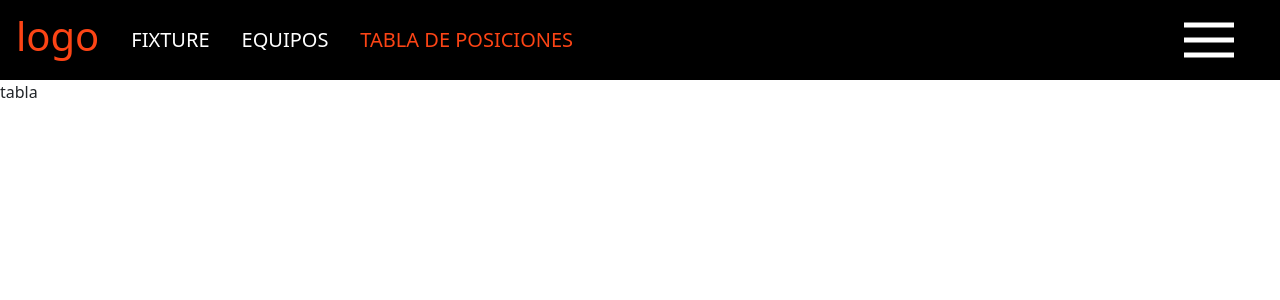
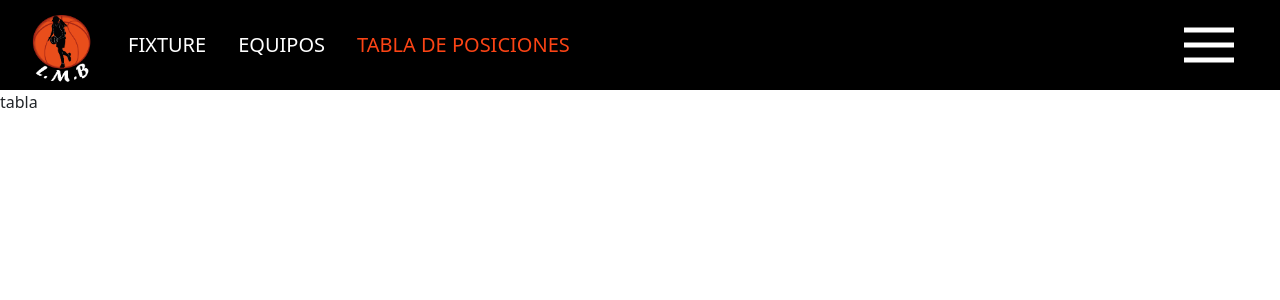
Before and after one commit to JeveSoft/BasquetFrontend, a React (Create React App) app: page /tabla in a window 1280 px wide. Shown: the top 300 px of the page. Built offline with nearby package versions, Linux system fonts and the light colour scheme.

Commit message:
Enlace Base de datos

```diff
--- a/package.json
+++ b/package.json
@@ -12,6 +12,7 @@
     "@testing-library/jest-dom": "^5.16.5",
     "@testing-library/react": "^13.4.0",
     "@testing-library/user-event": "^13.5.0",
+    "axios": "^1.1.3",
     "bootstrap": "^5.2.1",
     "material-table": "^2.0.3",
     "react": "^18.2.0",
--- a/src/App.jsx
+++ b/src/App.jsx
@@ -9,6 +9,7 @@ import Tabla from "./component/Tabla"
 import IniciarSesion from "./component/IniciarSesion"
 import Registro from "./component/Registro";
 import Administrador from "./component/Administrador";
+import Delegado from "./component/Delegado";
 
 export function App() {
     return (
@@ -21,6 +22,7 @@ export function App() {
                 <Route path='/iniciarSesion' component={IniciarSesion}/>
                 <Route path='/registro' component={Registro}/>
                 <Route path='/administrador' component={Administrador}/>
+                <Route path='/delegado' component={Delegado}/>
             </Switch>
         </Router>
 
--- /dev/null
+++ b/src/component/Delegado.jsx
@@ -0,0 +1,7 @@
+import React from 'react'
+
+export default function Delegado() {
+  return (
+    <div>Delegado</div>
+  )
+}
--- a/src/component/Equipo.jsx
+++ b/src/component/Equipo.jsx
@@ -1,5 +1,5 @@
 import React, { useState } from 'react'
-import { Nav, NavLink, NavMenu, NavBtn, NavBtnLink } from './Nav'
+import { Nav, NavLink, NavMenu, NavBtn, NavBtnLink, ImagenLogo } from './Nav'
 import IniciarSesion from './IniciarSesion';
 
 export default function Equipo() {
@@ -9,7 +9,7 @@ export default function Equipo() {
     <>
       <Nav>
         <NavLink to="/">
-          <h1>logo</h1>
+        <ImagenLogo src={require('../Imagenes/LogoBlanco.png')} />
         </NavLink>
         <NavMenu>
           <NavLink to='/fixture' activeStyle>
--- a/src/component/EstiloRegistro.jsx
+++ b/src/component/EstiloRegistro.jsx
@@ -3,7 +3,7 @@ import { FontAwesomeIcon } from '@fortawesome/react-fontawesome'
 
 export const Nav = styled.nav`
     background: #000;
-    height:80px;
+    height:82px;
     width: 100vw;
     display:flex;
     justify-content:flex-start;;
@@ -32,7 +32,7 @@ export const CategoryPago = styled.div`
 `
 export const GlobalStyles = styled.div`
     display: flex;
-    height: 87.8vh;
+    height: 87.5vh;
     width: 100vw;
     justify-content: center;
     align-items: center;
@@ -201,6 +201,7 @@ export const BotonNavegacion = styled.button`
     cursor: pointer;
     font-size: 20px;
     background: transparent;
+    margin-left: 9px;
     &.active{
         color: #fc4415;
     }
@@ -266,3 +267,11 @@ export const SelectNacionalidad = styled.select`
         box-shadow: 3px 0px 30px rgba(163,163,163,0.4);
     }
 `
+export const ImagenLogo = styled.img`
+    position: relative;
+    height: 100px;
+    width: 80px;
+    left: 0.8%;
+    top: 10px;
+    cursor: pointer;
+`
--- a/src/component/Fixture.jsx
+++ b/src/component/Fixture.jsx
@@ -1,6 +1,7 @@
 import React, { useState } from 'react'
 import { Nav, NavLink, NavMenu, NavBtn, NavBtnLink } from './Nav'
 import IniciarSesion from './IniciarSesion';
+import { ImagenLogo } from './Inicio';
 export default function Fixture() {
   const [modal, setModal] = useState(false)
   document.title = "Fixture"
@@ -8,7 +9,7 @@ export default function Fixture() {
     <>
       <Nav>
         <NavLink to="/">
-          <h1>logo</h1>
+        <ImagenLogo src={require('../Imagenes/LogoBlanco.png')} />
         </NavLink>
         <NavMenu>
           <NavLink to='/fixture' activeStyle>
--- a/src/component/Inicio.jsx
+++ b/src/component/Inicio.jsx
@@ -64,6 +64,14 @@ export const NavBtnLink = styled.button`
     text-decoration:none;
     background: none;
 `
+export const ImagenLogo = styled.img`
+    position: relative;
+    height: 100px;
+    width: 80px;
+    left: 4%;
+    top: 20px;
+    cursor: pointer;
+`
 export default function Inicio() {
   const [imageIndex, setImageIndex] = useState(0)
   const imagenes = ["1.jpg", "2.jpg", "3.jpg"]
@@ -99,7 +107,7 @@ export default function Inicio() {
     <>
       <Nav>
         <NavLink to="/">
-          <h1>logo</h1>
+         <ImagenLogo src={require('../Imagenes/Logo.png')} />
         </NavLink>
         <NavMenu>
           <NavLink to='/fixture' activeStyle>
--- a/src/component/Nav.jsx
+++ b/src/component/Nav.jsx
@@ -3,7 +3,7 @@ import { NavLink as Link } from 'react-router-dom';
 
 export const Nav = styled.nav`
     background: #000;
-    height:80px;
+    height:90px;
     width: 100vw;
     display:flex;
     justify-content:flex-start;;
@@ -76,3 +76,11 @@ export const Boton = styled.button`
 
     }
 `
+export const ImagenLogo = styled.img`
+    position: relative;
+    height: 100px;
+    width: 80px;
+    left: 4%;
+    top: 20px;
+    cursor: pointer;
+`
--- a/src/component/Registro.jsx
+++ b/src/component/Registro.jsx
@@ -4,7 +4,7 @@ import { faChevronRight, faChevronLeft, faCircleCheck, faCircleXmark } from '@fo
 import { useState } from 'react'
 import toast, { Toaster } from 'react-hot-toast';
 import { useHistory } from 'react-router-dom'
-import { SelectNacionalidad, NavBoton1, LabelFile, InputFile, ContenedorBotones, CategoryPago, DetalleUsuarioPago, ImagenPago, NavMenu, BotonNavegacion, Nav, GlobalStyles, ContenedorRegistro, Titulo, DetalleUsuario, BoxCampo, TextBox, InputBox, Category, Label, Radio, NavBoton, IconoValidacion } from './EstiloRegistro'
+import { SelectNacionalidad, NavBoton1, LabelFile, InputFile, ContenedorBotones, CategoryPago, DetalleUsuarioPago, ImagenPago, NavMenu, BotonNavegacion, Nav, GlobalStyles, ContenedorRegistro, Titulo, DetalleUsuario, BoxCampo, TextBox, InputBox, Category, Label, Radio, NavBoton, IconoValidacion, ImagenLogo } from './EstiloRegistro'
 import { useEffect } from 'react';
 import PhoneInput from 'react-phone-number-input'
 import 'react-phone-number-input/style.css'
@@ -427,7 +427,7 @@ export default function Registro() {
         }
     }
     const validar = () => {
-        if (ventana1){
+        if (ventana1) {
             if (fechaNacimiento != "") {
                 var fechaActual = new Date().toISOString()
                 if (fechaNacimiento < fechaActual) {
@@ -440,7 +440,7 @@ export default function Registro() {
                 }
             }
         }
-        if (ventana2){
+        if (ventana2) {
             if (cantidadJugadores != "") {
                 if (cantidadJugadores > 4 && cantidadJugadores < 20) {
                     setValidarJug('true')
@@ -463,8 +463,8 @@ export default function Registro() {
         recuperarVentana2()
     })
 
-    const agregarBaseDatos = ()=>{
-        if (!existe){
+    const agregarBaseDatos = () => {
+        if (!existe) {
             const delegado = {
                 "NOMBREDELEGADO": nombre.campo,
                 "CARNETDELEGADO": carnet.campo,
@@ -474,7 +474,7 @@ export default function Registro() {
                 "NACIONALIDAD": nacionalidad,
                 "GENERO": genero
             }
-            const equipoBd= {
+            const equipoBd = {
                 "NOMBREEQUIPO": equipo.campo,
                 "SIGLASEQUIPO": siglas.campo,
                 "CANTIDADJUGADORES": cantidadJugadores,
@@ -493,7 +493,7 @@ export default function Registro() {
                 },
             });
             historial.replace('/')
-        }else{
+        } else {
             toast("Delegado Existente", {
                 icon: "⚠️", duration: 3000, style: {
                     border: '2px solid #ff7c01',
@@ -508,8 +508,7 @@ export default function Registro() {
     return (
         <>
             <Nav>
-                <BotonNavegacion onClick={() => { historial.push('/') }}><h1>logo</h1></BotonNavegacion>
-                <NavMenu>
+                <ImagenLogo onClick={() => { historial.push('/') }} src={require('../Imagenes/LogoBlanco.png')} />                <NavMenu>
                 <BotonNavegacion onClick={() => { historial.push('/fixture') }}>FIXTURE</BotonNavegacion>
                 <BotonNavegacion onClick={() => { historial.push('/equipo') }}>EQUIPOS</BotonNavegacion>
                 <BotonNavegacion onClick={() => { historial.push('/tabla') }}>TABLA DE POSICIONES</BotonNavegacion>
@@ -557,7 +556,7 @@ export default function Registro() {
                             <BoxCampo>
                                 <TextBox>Fecha Nacimiento </TextBox>
                                 <InputBox type="date" valido={validarFechaN} placeholder="Fecha Nacimiento" required id="fechaNacimiento" onChange={(e) => { setFechaNacimiento(e.target.value) }} onKeyUp={validar}
-                                onBlur={validar}/>
+                                    onBlur={validar} />
                                 <IconoValidacion icon={validarFechaN === 'true' ? faCircleCheck : faCircleXmark} valido={validarFechaN} />
                             </BoxCampo>
                             <BoxCampo>
@@ -815,13 +814,13 @@ export default function Registro() {
                             <BoxCampo>
                                 <TextBox>Cantidad de Jugadores</TextBox>
                                 <InputBox type="number" valido={validarJug} placeholder="Cantidad de Jugadores" required id="cantidadJugadores" onChange={(e) => { setCantidadJugadores(e.target.value) }} onKeyUp={validar}
-                                onBlur={validar}/>
+                                    onBlur={validar} />
                                 <IconoValidacion icon={validarJug === 'true' ? faCircleCheck : faCircleXmark} valido={validarJug} />
                             </BoxCampo>
                             <BoxCampo>
                                 <TextBox>Creacion de Equipo </TextBox>
                                 <InputBox type="date" valido={validarCreacion} placeholder="Creacion de Equipo" required id="creacion" onChange={(e) => { setCreacion(e.target.value) }} onKeyUp={validar}
-                                onBlur={validar}/>
+                                    onBlur={validar} />
                                 <IconoValidacion icon={validarCreacion === 'true' ? faCircleCheck : faCircleXmark} valido={validarCreacion} />
                             </BoxCampo>
                             <BoxCampo>
@@ -878,7 +877,7 @@ export default function Registro() {
                             <NavBoton right onClick={() => {
                                 if (pago != "") {
                                     setVentana3(false); setVentana4(true)
-                                }else{
+                                } else {
                                     toast("Seleccionar Pago", {
                                         icon: "⚠️", duration: 3000, style: {
                                             border: '2px solid #ff7c01',
@@ -887,7 +886,8 @@ export default function Registro() {
                                             background: '#000',
                                             borderRadius: '4%',
                                         },
-                                });}
+                                    });
+                                }
                             }} >
                                 <FontAwesomeIcon icon={faChevronRight} />
                             </NavBoton>
--- a/src/component/Tabla.jsx
+++ b/src/component/Tabla.jsx
@@ -1,6 +1,7 @@
 import React, { useState } from 'react'
 import { Nav, NavLink, NavMenu, NavBtn, NavBtnLink } from './Nav'
 import IniciarSesion from './IniciarSesion';
+import { ImagenLogo } from './Inicio';
 export default function Tabla() {
   const [modal, setModal] = useState(false)
   document.title = "Tabla Posiciones"
@@ -8,7 +9,7 @@ export default function Tabla() {
     <>
       <Nav>
         <NavLink to="/">
-          <h1>logo</h1>
+        <ImagenLogo src={require('../Imagenes/LogoBlanco.png')} />
         </NavLink>
         <NavMenu>
           <NavLink to='/fixture' activeStyle>
```
Also changed, not shown: src/component/Arbitro.jsx (added, +7 -0 lines), src/component/IniciarSesion.jsx (+80 -20 lines), 1 other file (tests, documents, lock files or other folders). Lines whose indentation alone changed are shown as unchanged.
